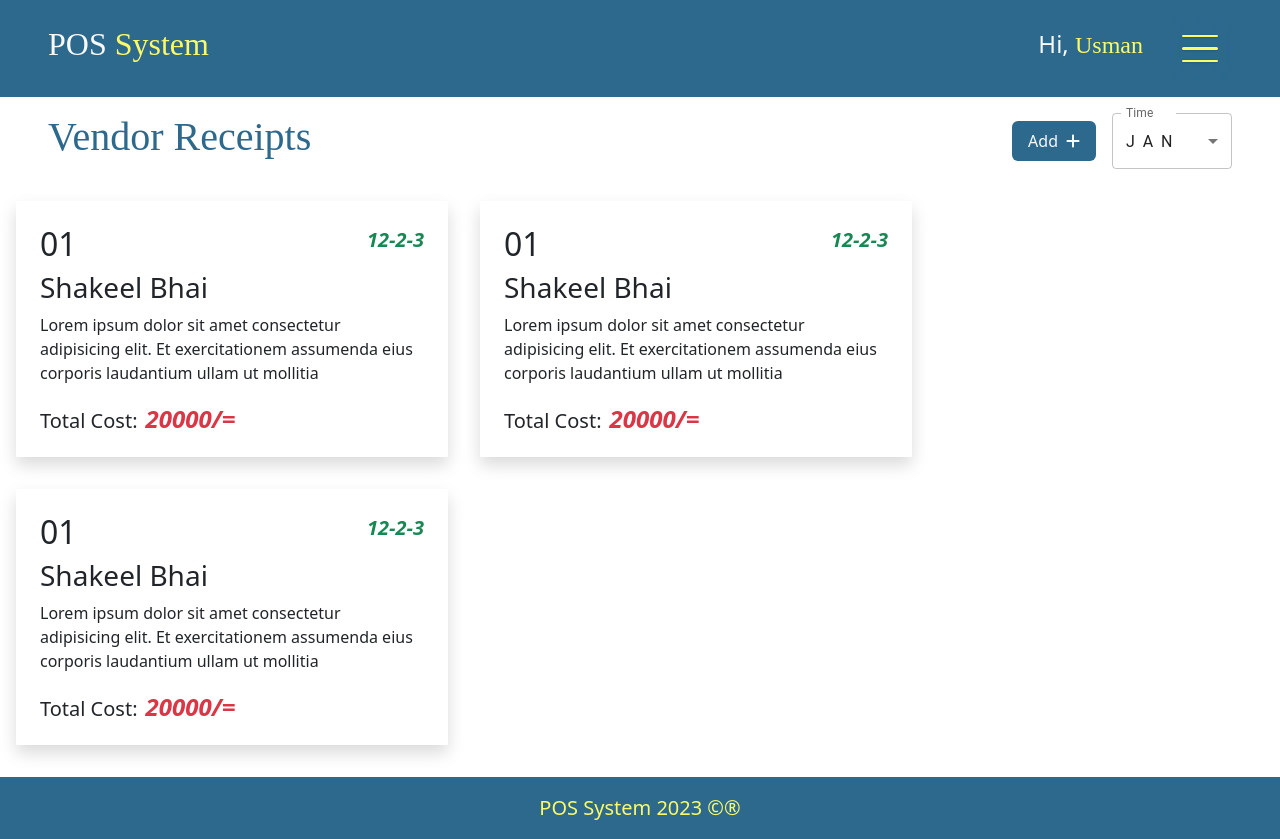
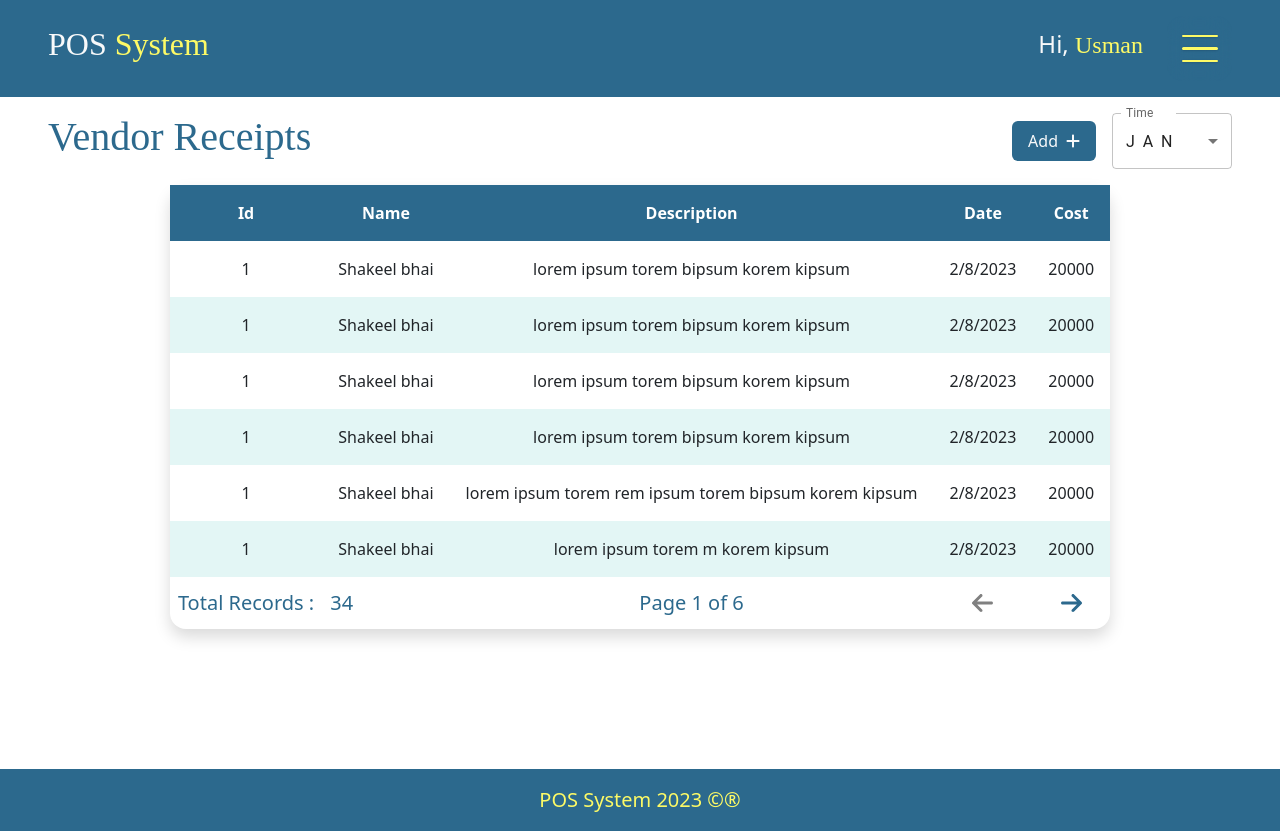
Before and after one commit to rajjafarhan/POS-SYSTEM, a React (Vite) app in the folder Frontend/: page /pos/vendor in a window 1280 px wide. Built offline with nearby package versions, Linux system fonts and the light colour scheme; a web font is replaced by a local one.

Commit message:
umm idk wot to write

```diff
--- a/Frontend/src/components/select/select.jsx
+++ b/Frontend/src/components/select/select.jsx
@@ -5,7 +5,6 @@ import FormControl from "@mui/material/FormControl";
 import Select from "@mui/material/Select";
 
 const MySelect = ({ name, setter, values, curr, id }) => {
-
   return (
     <Box sx={{ minWidth: 120 }}>
       <FormControl fullWidth>
@@ -19,8 +18,12 @@ const MySelect = ({ name, setter, values, curr, id }) => {
             setter(e.target.value, id);
           }}
         >
-          {values.map((val) => {
-            return <MenuItem value={`${val}`}>{val.toUpperCase()}</MenuItem>;
+          {values.map((val, index) => {
+            return (
+              <MenuItem key={index} value={`${val}`}>
+                {val.toUpperCase()}
+              </MenuItem>
+            );
           })}
         </Select>
       </FormControl>
--- /dev/null
+++ b/Frontend/src/pages/vendor/data.js
@@ -0,0 +1,44 @@
+export const rData = [
+  {
+    id: 1,
+    rName: "Shakeel bhai",
+    rDesc: "lorem ipsum torem bipsum korem kipsum",
+    rDate: "2/8/2023",
+    rCost: "20000",
+  },
+  {
+    id: 1,
+    rName: "Shakeel bhai",
+    rDesc: "lorem ipsum torem bipsum korem kipsum ",
+    rDate: "2/8/2023",
+    rCost: "20000",
+  },
+  {
+    id: 1,
+    rName: "Shakeel bhai",
+    rDesc: "lorem ipsum torem bipsum korem kipsum",
+    rDate: "2/8/2023",
+    rCost: "20000",
+  },
+  {
+    id: 1,
+    rName: "Shakeel bhai",
+    rDesc: "lorem ipsum torem bipsum korem kipsum",
+    rDate: "2/8/2023",
+    rCost: "20000",
+  },
+  {
+    id: 1,
+    rName: "Shakeel bhai",
+    rDesc: "lorem ipsum torem rem ipsum torem bipsum korem kipsum",
+    rDate: "2/8/2023",
+    rCost: "20000",
+  },
+  {
+    id: 1,
+    rName: "Shakeel bhai",
+    rDesc: "lorem ipsum torem m korem kipsum",
+    rDate: "2/8/2023",
+    rCost: "20000",
+  }
+];
--- a/Frontend/src/pages/vendor/productsInp.jsx
+++ b/Frontend/src/pages/vendor/productsInp.jsx
@@ -4,10 +4,9 @@ import { FontAwesomeIcon } from "@fortawesome/react-fontawesome";
 import { faTrash } from "@fortawesome/free-solid-svg-icons";
 
 const ProductsInput = ({
+  handleProductChange,
   qtyVal,
-  setqtyVal,
   noVal,
-  setnoVal,
   product,
   setProduct,
   values,
@@ -29,8 +28,9 @@ const ProductsInput = ({
         <TextField
           id="outlined-search"
           value={qtyVal}
+          name="productQty"
           onChange={(e) => {
-            setqtyVal(e.target.value, id);
+            handleProductChange(e, id);
           }}
           label="Quantity"
           type="number"
@@ -40,8 +40,9 @@ const ProductsInput = ({
         <TextField
           id="outlined-search"
           value={noVal}
+          name="totalNo"
           onChange={(e) => {
-            setnoVal(e.target.value, id);
+            handleProductChange(e, id);
           }}
           label="Total No."
           type="number"
--- /dev/null
+++ b/Frontend/src/pages/vendor/table.jsx
@@ -0,0 +1,78 @@
+import "./vendor.css";
+import { useState } from "react";
+import { FontAwesomeIcon } from "@fortawesome/react-fontawesome";
+import { faArrowRight, faArrowLeft } from "@fortawesome/free-solid-svg-icons";
+
+const Table = ({ headings, data }) => {
+  let total = 54;
+  let pages = Math.ceil(total / 10);
+  let [curr, setcurr] = useState(1);
+  const next = () => {
+    setcurr(curr + 1);
+  };
+  const prev = () => {
+    setcurr(curr - 1);
+  };
+
+  return (
+    <div>
+      <table className="t_main p-4 rounde shadow">
+        <thead className="m-3 bg-dgreen text-white">
+          <tr className="m-3">
+            {headings.map((heading, ind) => {
+              return (
+                <th key={ind} className="p-3 text-center">
+                  {heading}
+                </th>
+              );
+            })}
+          </tr>
+        </thead>
+        <tbody>
+          {data.map((d, index) => {
+            return (
+              <tr key={index} className="cursor-pointer nbg">
+                <td className="p-3 text-center">{d.id}</td>
+                <td className="p-3 text-center">{d.rName}</td>
+                <td className="p-3 text-center">{d.rDesc}</td>
+                <td className="p-3 text-center">{d.rDate}</td>
+                <td className="p-3 text-center">{d.rCost}</td>
+              </tr>
+            );
+          })}
+        </tbody>
+        <tfoot>
+          <tr>
+            <td className="p-2 fs-5 text-dgreen text-center">
+              Total Records :
+            </td>
+            <td className="p-2 fs-5 text-dgreen ">34</td>
+            <td className="p-2 fs-5 text-dgreen text-center">
+              Page {curr} of {pages}
+            </td>
+            <td className="p-2 text-center">
+              <button
+                onClick={prev}
+                disabled={curr === 1}
+                className="border-0  text-dgreen bg-white fs-4"
+              >
+                <FontAwesomeIcon icon={faArrowLeft} />
+              </button>
+            </td>
+            <td className="p-2 text-center" s>
+              <button
+                onClick={next}
+                disabled={curr === pages}
+                className="border-0  text-dgreen bg-white fs-4"
+              >
+                <FontAwesomeIcon icon={faArrowRight} />
+              </button>
+            </td>
+          </tr>
+        </tfoot>
+      </table>
+    </div>
+  );
+};
+
+export default Table;
--- a/Frontend/src/pages/vendor/vendor.css
+++ b/Frontend/src/pages/vendor/vendor.css
@@ -5,3 +5,32 @@
     height: 35rem !important;
     overflow-y: auto;
 }
+@media only screen and (min-width: 600px) {
+   .mob-vendor{
+    display: none !important;
+   }
+  }
+  @media only screen and (max-width: 600px) {
+    .pc_vendor{
+     display: none !important;
+    }
+   }
+.t_main{
+    border-radius: 1rem !important;
+}
+td{
+    max-width: 43rem;
+}
+.b_tb{
+    border-top: 1px solid gray;
+    border-bottom: 1px solid gray;
+}
+.nbg:nth-child(even){
+    background-color: #e3f6f5;
+}
+.nbg:hover{
+    background-color: rgba(0, 0, 0, 0.1);
+}
+button:disabled{
+    color: gray !important;
+}
--- a/Frontend/src/pages/vendor/vendor.jsx
+++ b/Frontend/src/pages/vendor/vendor.jsx
@@ -1,6 +1,6 @@
 import Receipt from "../../components/vendorReceipt/vendorRecipt";
 import MySelect from "../../components/select/select";
-import { useEffect, useState } from "react";
+import { useState } from "react";
 import AddButton from "../../components/addButton/addButton";
 import Modal from "../../components/modal/modal";
 import { TextField } from "@mui/material";
@@ -9,35 +9,39 @@ import { AdapterDayjs } from "@mui/x-date-pickers/AdapterDayjs";
 import { LocalizationProvider } from "@mui/x-date-pickers/LocalizationProvider";
 import dayjs from "dayjs";
 import ProductsInput from "./productsInp";
+import Table from "./table";
+import { rData } from "./data";
 import "./vendor.css";
 
 const VendorPage = () => {
   const [modal, setModal] = useState(false);
   const tdate = new Date();
-  const [date, setDate] = useState(
-    dayjs(`${tdate.getFullYear()}-${tdate.getMonth() + 1}-${tdate.getDate()}`)
-  );
+  const [receiptData, setReceiptData] = useState({
+    date: dayjs(
+      `${tdate.getFullYear()}-${tdate.getMonth() + 1}-${tdate.getDate()}`
+    ),
+    rName: "",
+    rDesc: "",
+  });
   const [timePeriod, setTimePeriod] = useState("jan");
   let [product, setProduct] = useState([]);
 
-  const handleProductQty = (val, id) => {
-    setProduct((prev) => {
-      const obj = [...prev];
-      obj[id].data.productQty = val;
-      return obj;
-    });
-  };
-  const handleTotalNo = (val, id) => {
-    setProduct((prev) => {
-      const obj = [...prev];
-      obj[id].data.totalNo = val;
-      return obj;
-    });
+  const handleChange = (e) => {
+    const { name, value } = e.target;
+    setReceiptData({ ...receiptData, [name]: value });
   };
   const handleproduct = (val, id) => {
     setProduct((prevcomponents) => {
       const updatedComponents = [...prevcomponents];
       updatedComponents[id].data.product = val;
+      return updatedComponents;
+    });
+  };
+  const handleProductChange = (e, id) => {
+    const { name, value } = e.target;
+    setProduct((prev) => {
+      const updatedComponents = [...prev];
+      updatedComponents[id]["data"][name] = value;
       return updatedComponents;
     });
   };
@@ -76,7 +80,13 @@ const VendorPage = () => {
         </div>
       </div>
       <div>
-        <div className="  d-flex flex-wrap ">
+        <div className="pc_vendor d-flex justify-content-center align-items-start">
+          <Table
+            headings={["Id", "Name", "Description", "Date", "Cost"]}
+            data={rData}
+          />
+        </div>
+        <div className="mob-vendor  d-flex flex-wrap ">
           <Receipt />
           <Receipt />
           <Receipt />
@@ -96,18 +106,34 @@ const VendorPage = () => {
                 ></button>
               </div>
               <div className="mt-5 d-flex ">
-                <TextField id="outlined-search" label="Name" type="search" />
+                <TextField
+                  id="outlined-search"
+                  name="rName"
+                  value={receiptData.rName}
+                  onChange={(e) => {
+                    handleChange(e);
+                  }}
+                  label="Name"
+                  type="search"
+                />
                 <div className="mx-1"></div>
                 <TextField
                   id="outlined-search"
+                  name="rDesc"
+                  value={receiptData.rDesc}
+                  onChange={(e) => {
+                    handleChange(e);
+                  }}
                   label="Description"
                   type="search"
                 />
                 <div className="mx-1"></div>
                 <LocalizationProvider dateAdapter={AdapterDayjs}>
                   <DatePicker
-                    value={date}
-                    onChange={(newValue) => setDate(newValue)}
+                    value={receiptData.date}
+                    onChange={(newValue) => {
+                      setReceiptData({ ...receiptData, ["date"]: newValue });
+                    }}
                   />
                 </LocalizationProvider>
               </div>
@@ -116,8 +142,7 @@ const VendorPage = () => {
                 return (
                   <div key={index}>
                     <ProductsInput
-                      setqtyVal={handleProductQty}
-                      setnoVal={handleTotalNo}
+                      hanldleProductChange={handleProductChange}
                       setProduct={handleproduct}
                       values={["pen", "paper", "rock"]}
                       product={prod?.data?.product}
@@ -132,7 +157,12 @@ const VendorPage = () => {
                 );
               })}
               <div className="d-flex justify-content-center align-items-center mt-4">
-                <button className="btn bg-dgreen text-white" onClick={addProduct}>Add product</button>
+                <button
+                  className="btn bg-dgreen text-white"
+                  onClick={addProduct}
+                >
+                  Add product
+                </button>
               </div>
             </div>
           </section>
```
